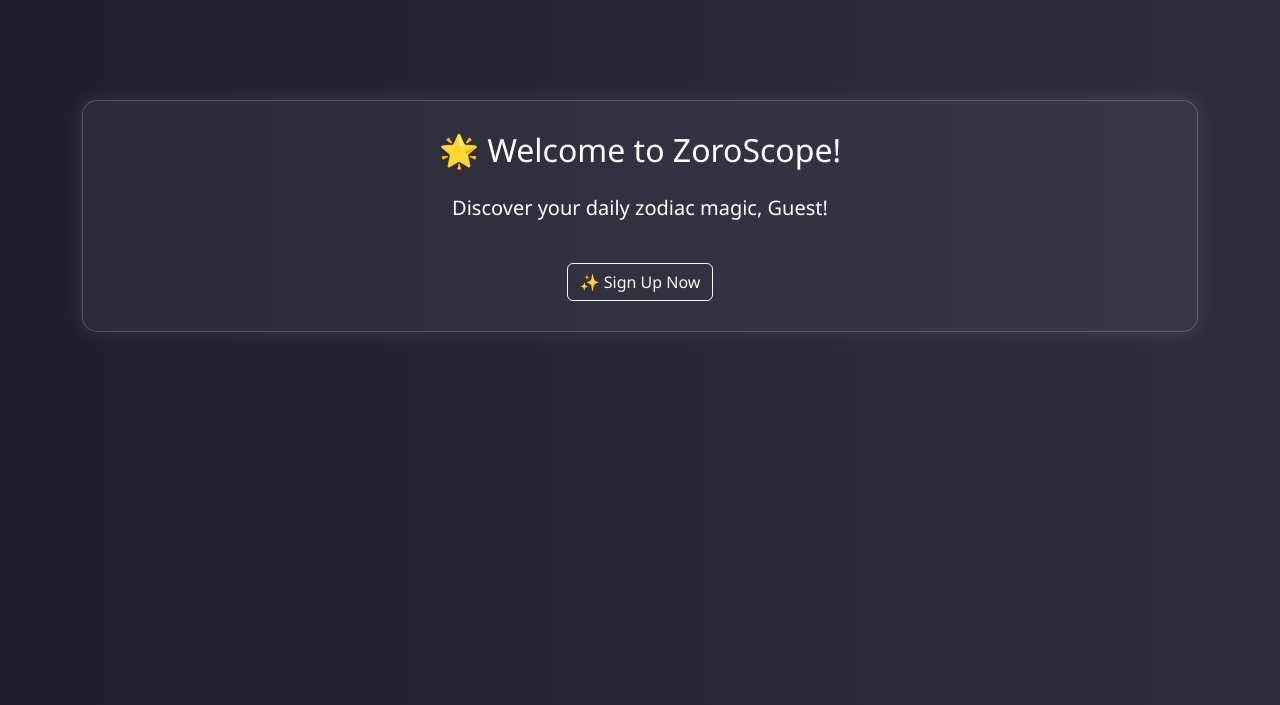
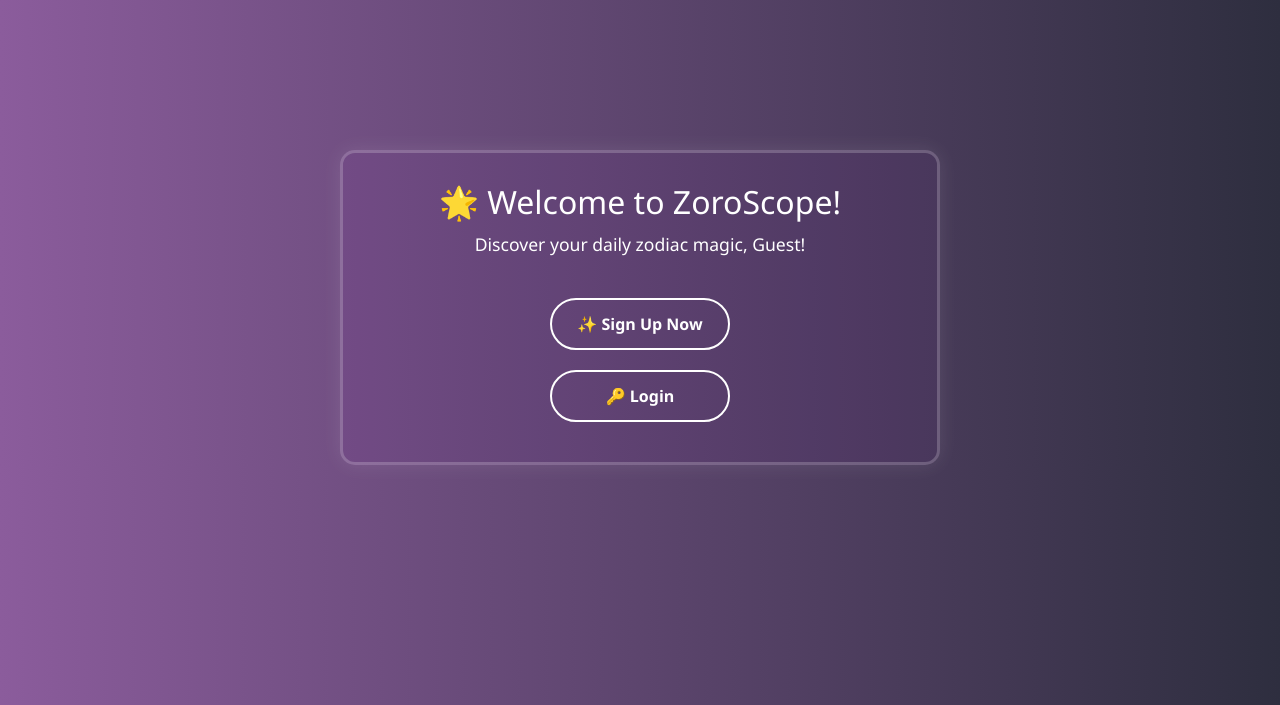
Before and after one commit to sornsomavatey/Zoroscope, a Flask app: page / in a window 1280 px wide. Shown: the top 705 px of the page. Run offline with Flask 3, Linux system fonts and the light colour scheme.

Commit message:
Update login page

```diff
--- a/app.py
+++ b/app.py
@@ -2,6 +2,7 @@ from flask import Flask, render_template, request, jsonify, redirect, url_for
 from db import DatabaseHandler
 
 app = Flask(__name__)
+app.config['TEMPLATES_AUTO_RELOAD'] = True
 db = DatabaseHandler()
 # Root route = Welcome page
 @app.route('/')
@@ -30,6 +31,11 @@ def signup():
     # Redirect back to welcome page with name
     return jsonify({'message': f'Welcome, {name}!', 'redirect': url_for('welcome', name=name)})
 
+@app.route("/login")
+def login_page():
+    return render_template("login.html")  # or whatever your login template is
+
+
 if __name__ == '__main__':
     from os import environ
-    app.run(host='0.0.0.0', port=int(environ.get('PORT', 5000)))
+    app.run(host='0.0.0.0', port=int(environ.get('PORT', 5000)), debug=True)
--- a/static/styles.css
+++ b/static/styles.css
@@ -1,5 +1,5 @@
 body {
-  background: linear-gradient(135deg, #070b34, #1e2b5f);
+  background: linear-gradient(to right, #8b5c9c, #2e2e3f);
   color: white;
   font-family: 'Segoe UI', Tahoma, Geneva, Verdana, sans-serif;
   min-height: 100vh;
@@ -14,7 +14,7 @@ body {
 }
 
 #form-card {
-  background-color: #16004B;
+  background-color: #16004b52;
   border-radius: 16px;
   padding: 2rem;
   box-shadow: 0 10px 25px rgba(0, 0, 0, 0.3);
--- a/static/welcome.css
+++ b/static/welcome.css
@@ -1,25 +1,49 @@
 body {
-  background: linear-gradient(to right, #1e1e2f, #2e2e3f);
+  background: linear-gradient(to right, #8b5c9c, #2e2e3f);
+  font-family: 'Segoe UI', sans-serif;
   color: #fff;
-  font-family: 'Segoe UI', sans-serif;
   margin: 0;
   padding: 0;
+  text-align: center;
 }
 
-#welcome-card {
-  margin-top: 100px;
-  background-color: rgba(255, 255, 255, 0.05);
+.welcome-container {
+  max-width: 600px;
+  margin: 150px auto 0;
   padding: 30px;
+  background-color: rgba(112, 0, 172, 0.05);
   border-radius: 15px;
-  border: 1px solid rgba(255, 255, 255, 0.2);
+  border: 3px solid rgba(255, 255, 255, 0.2);
   box-shadow: 0 0 20px rgba(255, 255, 255, 0.1);
 }
 
-.btn-outline-light {
-  transition: all 0.3s ease-in-out;
+h2 {
+  font-size: 2rem;
+  margin-bottom: 10px;
 }
 
-.btn-outline-light:hover {
+.lead {
+  font-size: 1.1rem;
+  margin-bottom: 30px;
+}
+
+.custom-btn {
+  display: inline-block;
+  width: 180px;
+  padding: 12px 0;
+  margin: 10px;
+  font-size: 1rem;
+  font-weight: bold;
+  color: #fff;
+  background-color: transparent;
+  border: 2px solid #fff;
+  border-radius: 30px;
+  cursor: pointer;
+  text-decoration: none;
+  transition: all 0.3s ease;
+}
+
+.custom-btn:hover {
   background-color: #ffc9e0;
   color: #000;
   border-color: #ffc9e0;
--- a/templates/Welcome-page.html
+++ b/templates/Welcome-page.html
@@ -1,4 +1,3 @@
-<!-- welcome.html -->
 <!DOCTYPE html>
 <html lang="en">
 <head>
@@ -8,14 +7,14 @@
   <link href="https://cdn.jsdelivr.net/npm/bootstrap@5.3.3/dist/css/bootstrap.min.css" rel="stylesheet"/>
   <link href="{{ url_for('static', filename='welcome.css') }}" rel="stylesheet">
 </head>
-<body class="bg-dark text-white">
+<body>
 
-  <div class="container text-center mt-5">
-    <div id="welcome-card">
-      <h2 class="mb-4">🌟 Welcome to ZoroScope!</h2>
-      <p class="lead">Discover your daily zodiac magic, {{ name }}!</p>
-
-      <a href="{{ url_for('signup_page') }}" class="btn btn-outline-light mt-4">✨ Sign Up Now</a>
+  <div class="welcome-container">
+    <h2>🌟 Welcome to ZoroScope!</h2>
+    <p class="lead">Discover your daily zodiac magic, {{ name }}!</p>
+    <div>
+      <a href="{{ url_for('signup_page') }}" class="custom-btn">✨ Sign Up Now</a><br>
+      <a href="{{ url_for('login_page') }}" class="custom-btn">🔑 Login</a>
     </div>
   </div>
 
```
Also changed, not shown: package.json (added, +15 -0 lines), templates/Login.html (added, +55 -0 lines), templates/page1.py (deleted, +0 -65 lines), templates/test.html (added, +74 -0 lines), images/zodiac-constellations.jpg (added), package-lock.json (added), templates/index.html (line endings or trailing spaces).
